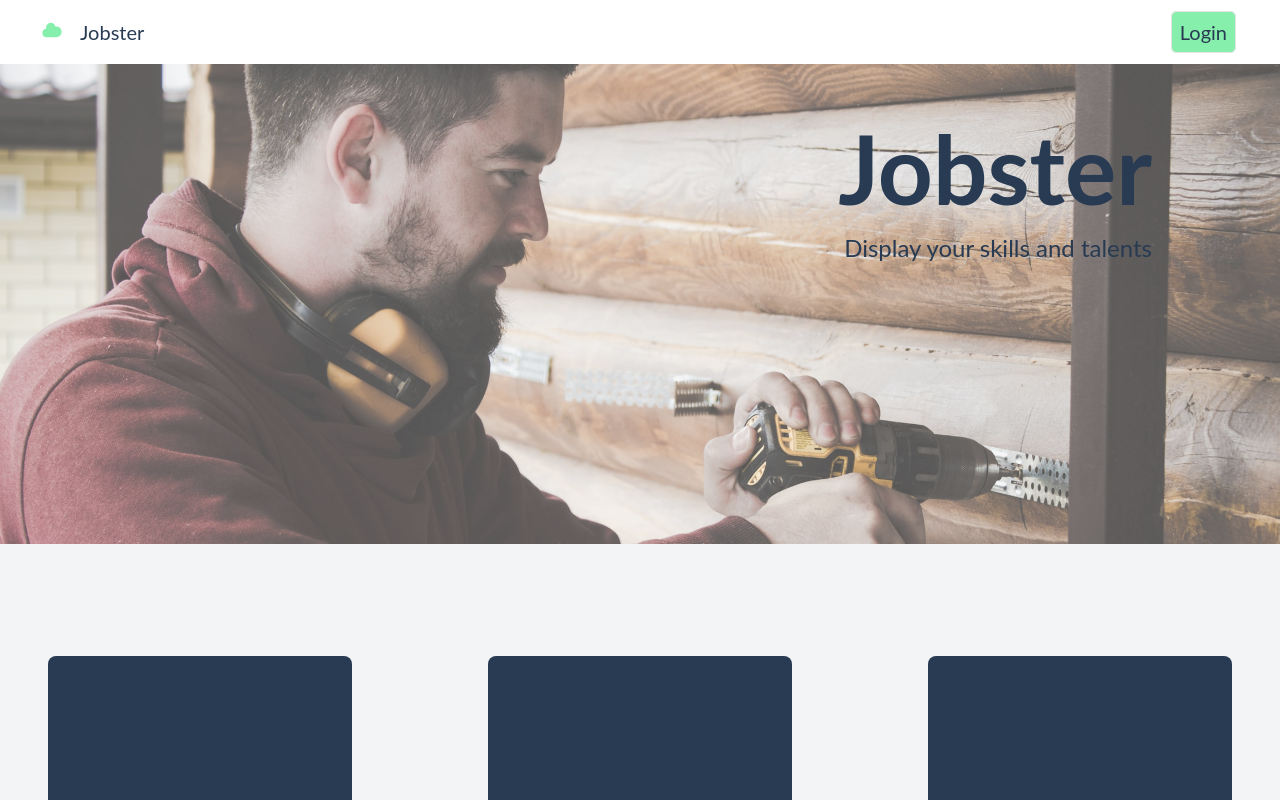
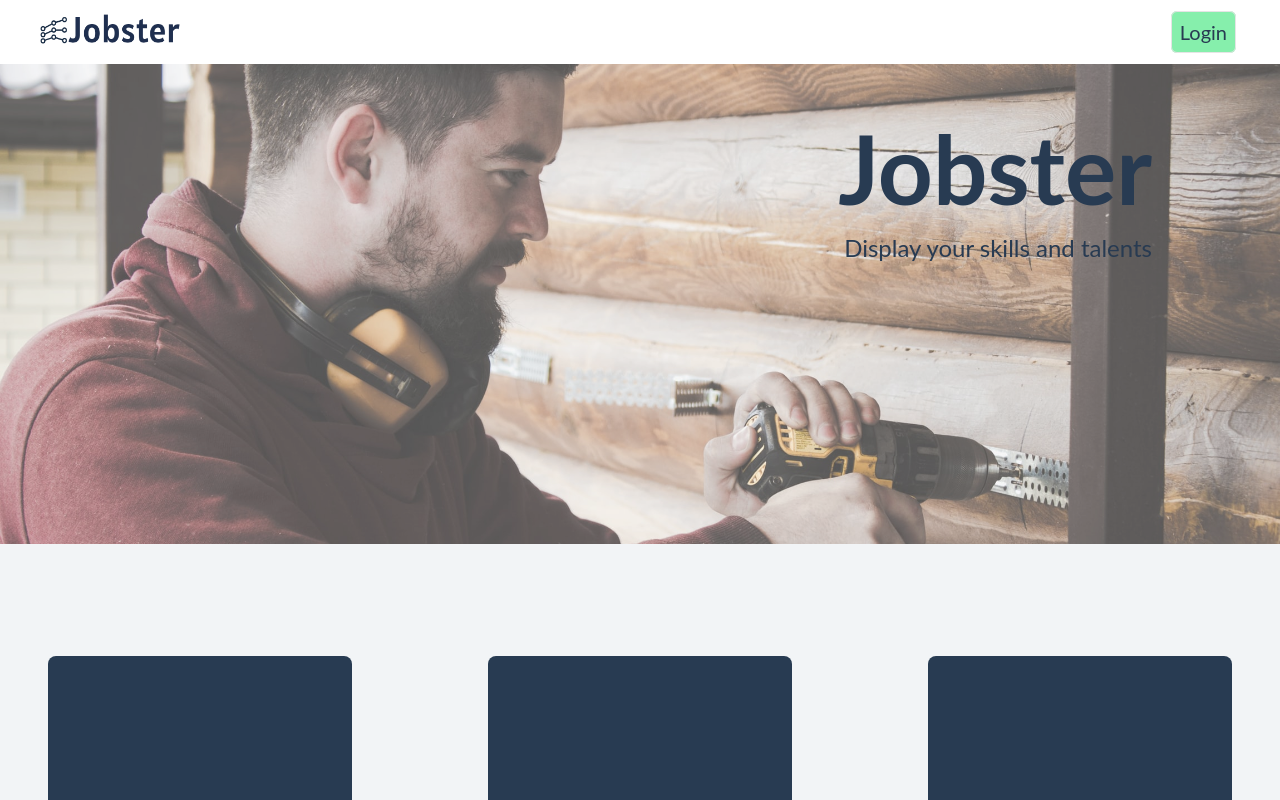
Before and after one commit to gccornejo441/Jobbox, a Next.js app: page / in a window 1280 px wide. Shown: the top 800 px of the page. Built offline with nearby package versions, Linux system fonts and the light colour scheme; no server answers.

Commit message:
logo update

```diff
--- a/components/navbar.js
+++ b/components/navbar.js
@@ -3,6 +3,7 @@ import { BellIcon, MenuIcon, XIcon } from '@heroicons/react/outline'
 import { CloudIcon } from '@heroicons/react/solid'
 import { useUser } from '@auth0/nextjs-auth0'
 import Link from 'next/link'
+import Image from 'next/image'
 
 const navigation = [
   { name: 'Dashboard', href: '#', current: true },
@@ -27,11 +28,10 @@ export default function Navbar({ isShowing }) {
               <div class="relative flex items-center justify-between h-16">
                 {/* RACKET SPACE LOGO */}
                 <div class="flex">
+                  <a href="/">
                   <span class="p-2 text-green-300">
-                    <CloudIcon class="h-6 w-6" />
+                    <Image src="/images/jobster.png" alt="Jobster Logo" height={30} width={140} />
                   </span>
-                  <a href="/" class="text-regal-blue text-xl p-2">
-                    Jobster
                   </a>
                 </div>
 
```
